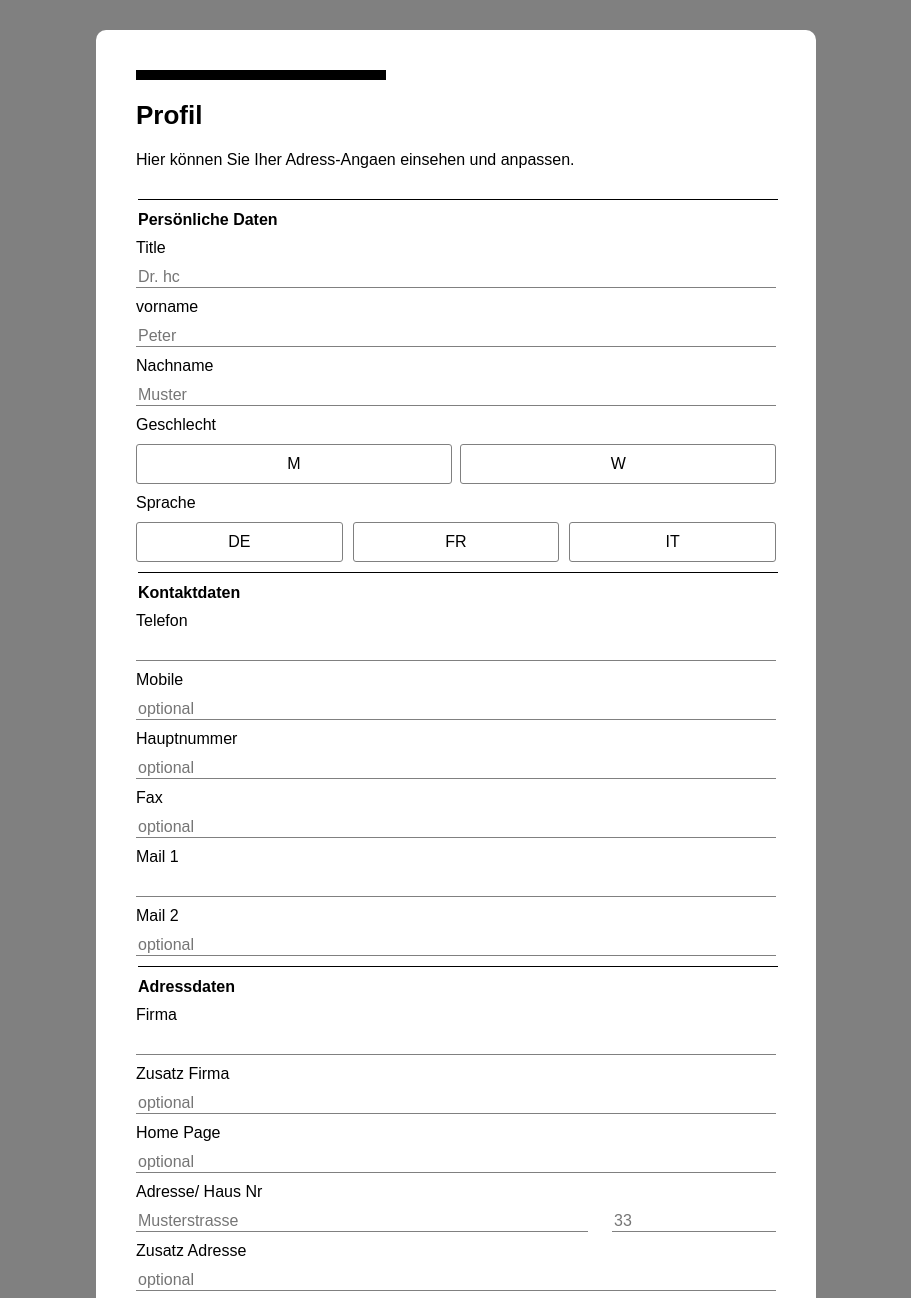
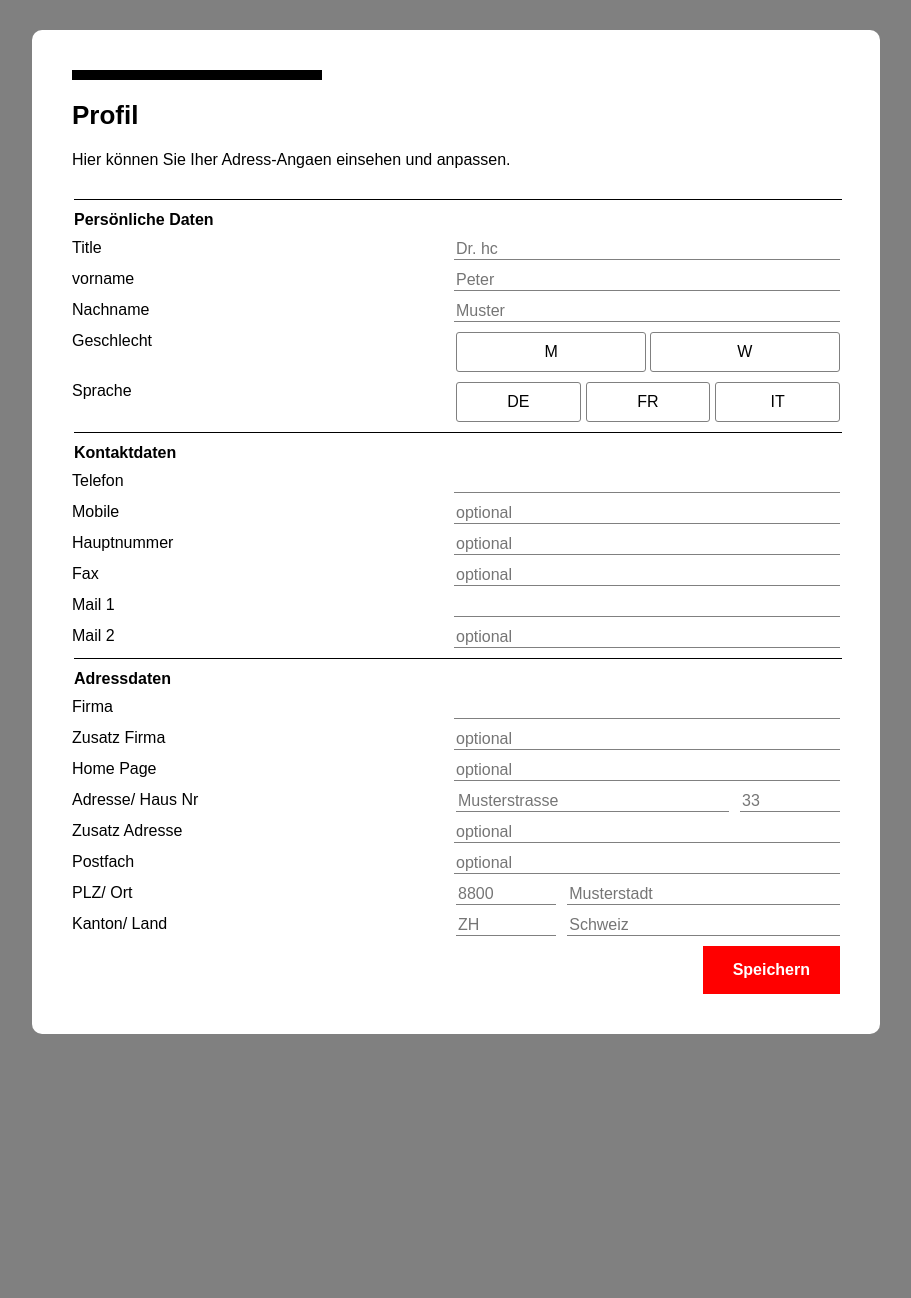
Before and after one commit to OktayCopurlu/form-css, a plain HTML site: page index.html in a window 1280 px wide. Shown: the top 1298 px of the page, without its empty margins (184-1095 px from the left). After the commit the page ends 1034 px from the top, so only its background shows below. Drawn offline with Linux system fonts and the light colour scheme.

Commit message:
changed folder

```diff
--- a/style.css
+++ b/style.css
@@ -12,11 +12,18 @@ html{
 body{
     margin: 0 auto;
     max-width: 100rem;
-    width: 50%;
+    width: 60%;
     background-color:#ffffff;
     margin-top:3rem;
     padding: 4rem;
     border-radius: 1rem;
+}
+h1::before{
+    border-top:1rem solid black ;
+    content: "";
+    display: block;
+    width: 25rem;
+    margin-bottom: 2rem;
 }
 h1{
     font-size: 2.6rem;
@@ -88,17 +95,13 @@ input[type="radio"]:checked + label{
     color: red;
     box-shadow: inset 0 -3px 0 0;
 }
-
 button{
     padding: 1.5rem 3rem;
     background-color: red;
     color:white;
     font-weight: bold;
+    margin-top: 1rem;
+    display:block;
+    margin-right: 0;
+    margin-left:auto;
 }
-h1::before{
-    border-top:1rem solid black ;
-    content: "";
-    display: block;
-    width: 25rem;
-    margin-bottom: 2rem;
-}
```
Also changed, not shown: index.html (+2 -0 lines).
